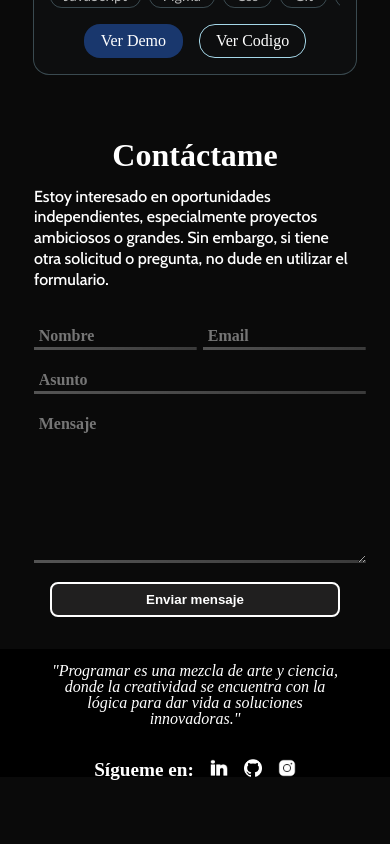
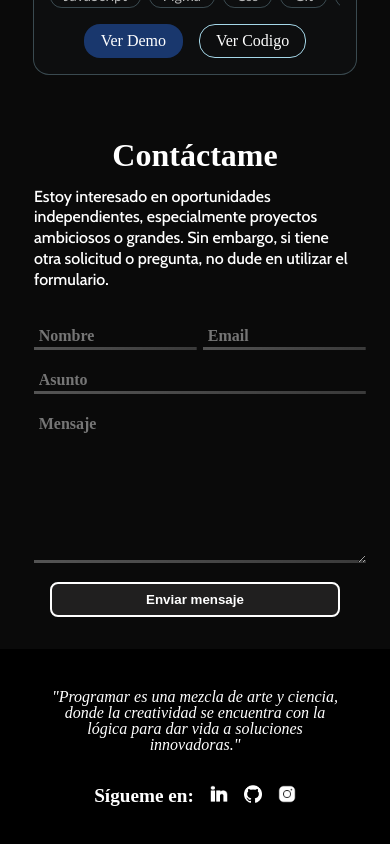
Before and after one commit to tavopaz12/portafolio, a React (Vite) app: page /inicio in a window 390 px wide. Shown: the part 5797-6641 px from the top of the page. Before the commit the page ends 6577 px from the top, so only its background shows below. Built offline with nearby package versions, Linux system fonts and the light colour scheme; a web font is replaced by a local one.

Commit message:
feauture: ui modificada

```diff
--- a/src/styles/About/About.scss
+++ b/src/styles/About/About.scss
@@ -6,7 +6,7 @@
   flex-direction: column;
   justify-content: center;
   align-items: center;
-  font-family: 'Kanit', sans-serif;
+  font-family: "Kanit", sans-serif;
 
   .about__card {
     margin-top: 3rem;
--- a/src/styles/Footer/Footer.scss
+++ b/src/styles/Footer/Footer.scss
@@ -45,8 +45,14 @@
 
 @media screen and (max-width: 700px) {
   .footer {
+    height: auto;
+
+    .follow{
+      margin-bottom: 0.5rem;
+    }
+
     .desc {
-      margin-top: 1rem;
+      margin-top: 0.5rem;
       width: 80%;
     }
   }
```
